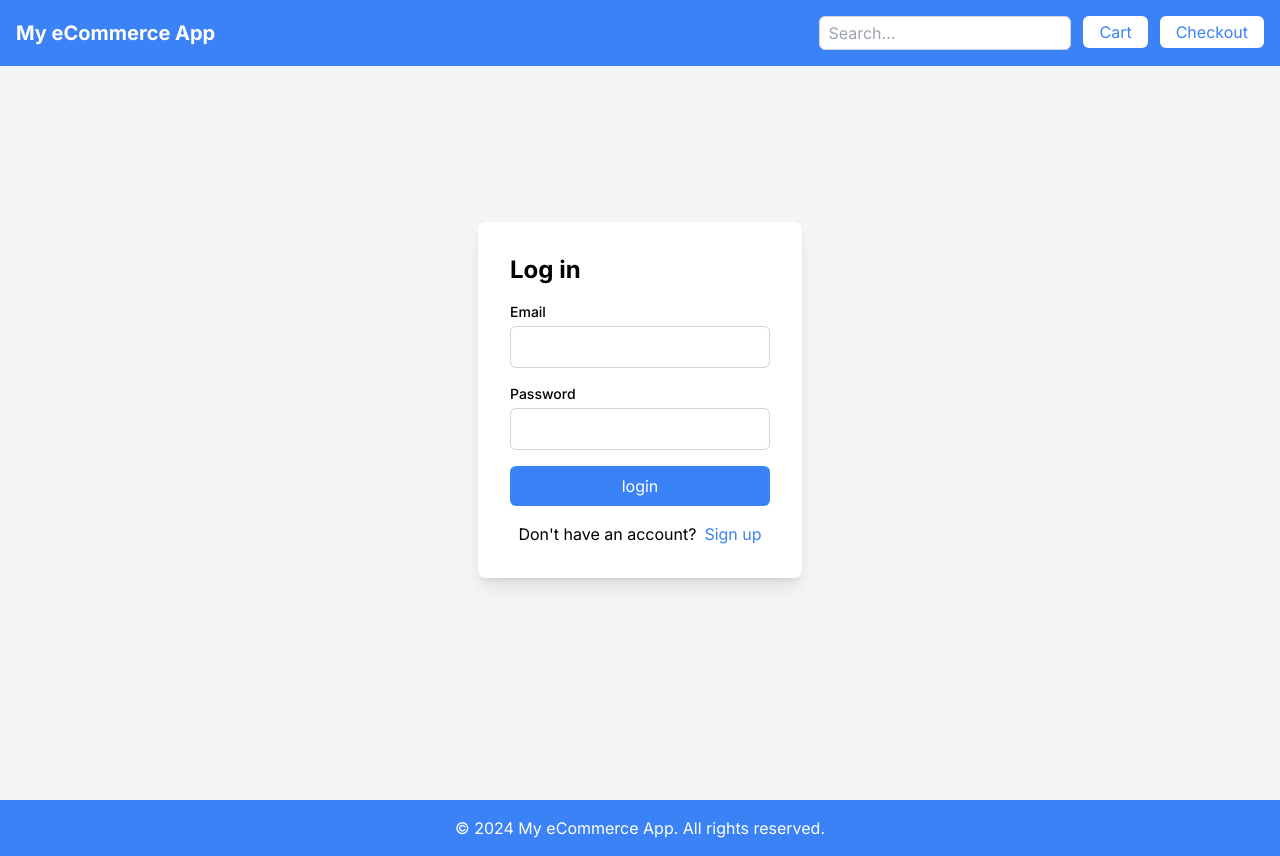
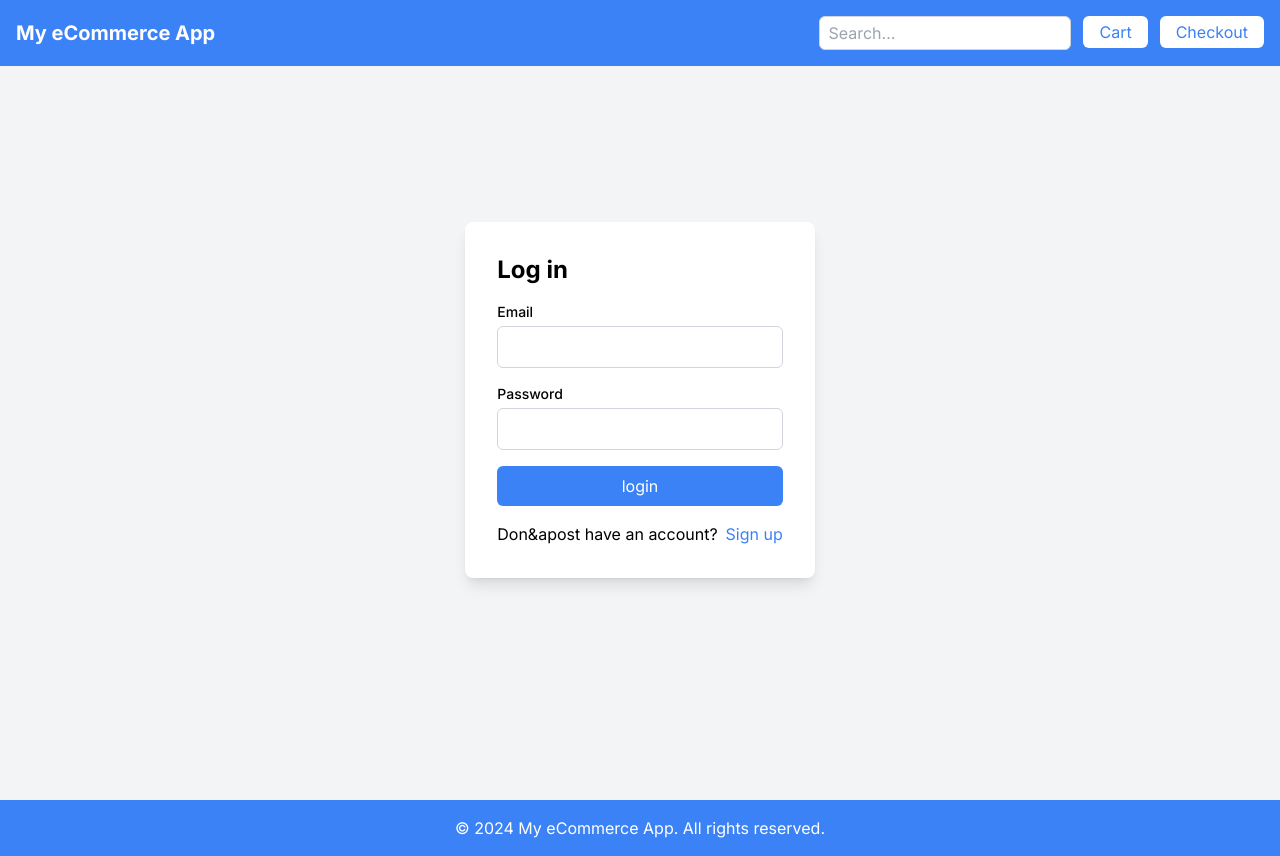
Before and after one commit to FatemeAmirabadian/e-commerce, a Next.js app: page /login in a window 1280 px wide. Built offline with nearby package versions, Linux system fonts and the light colour scheme.

Commit message:
replace opos

```diff
--- a/src/app/(auth)/login/page.js
+++ b/src/app/(auth)/login/page.js
@@ -15,7 +15,7 @@ const LogInPage = () => {
         <h1 className="text-2xl font-bold mb-4">Log in</h1>
         <Form onSubmit={handleSignUp} isSignUp={isSignUp} />
         <div className="mt-4 text-center">
-          Don't have an account?
+          Don&apost have an account?
           <Link href="/signup" className="text-blue-500 hover:underline pl-2">
             Sign up
           </Link>
```
